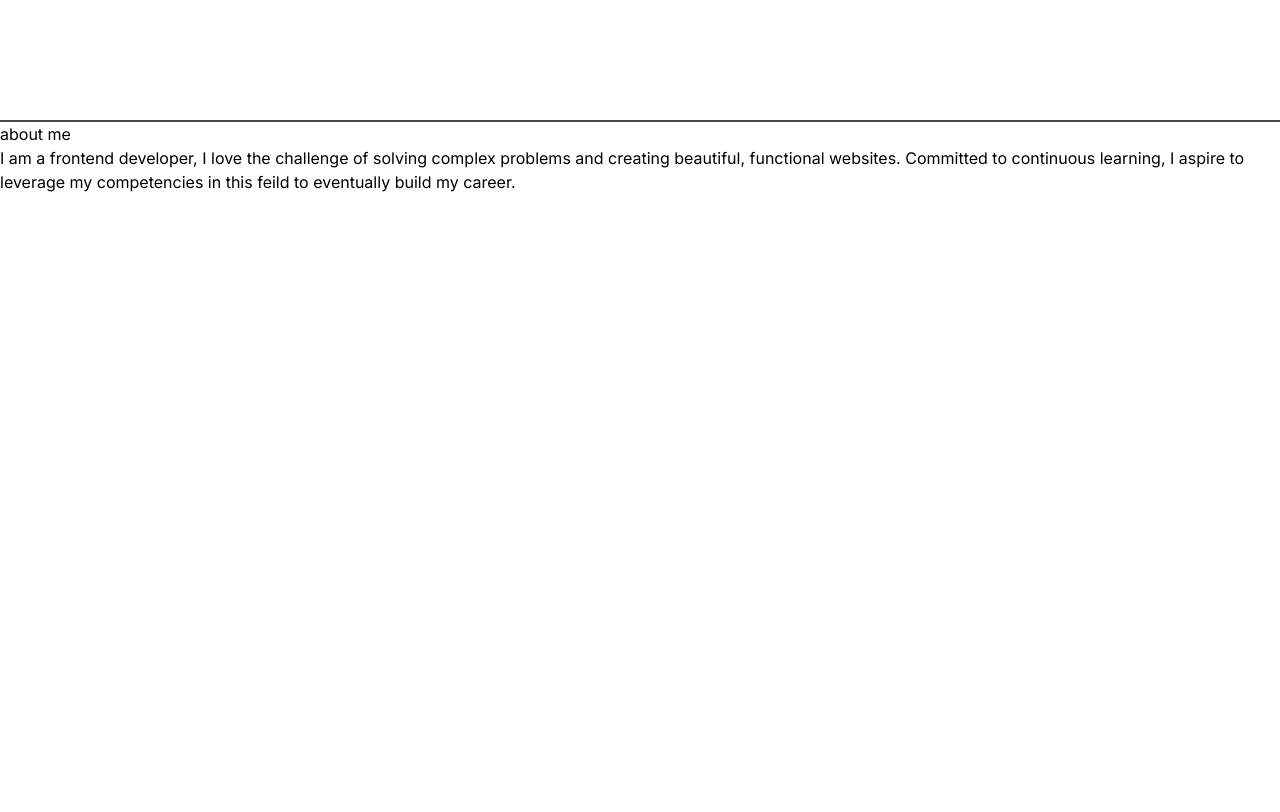
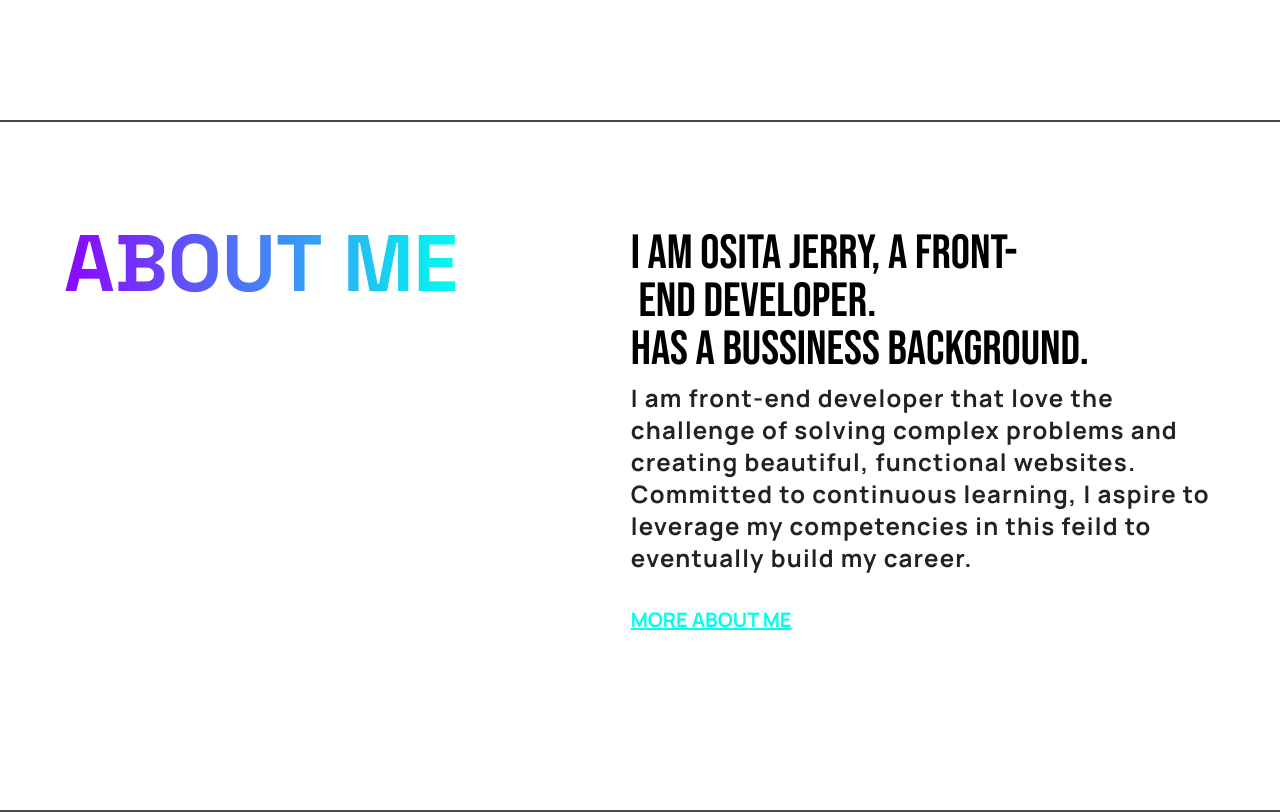
Before and after one commit to ossydimma/my-portfolio, a Next.js app: page / in a window 1280 px wide. Shown: the part 3060-3872 px from the top of the page. Before the commit the page ends 3254 px from the top, so only its background shows below. Built offline with nearby package versions, Linux system fonts and the light colour scheme.

Commit message:
working on about Home page

```diff
--- a/src/app/components/About.tsx
+++ b/src/app/components/About.tsx
@@ -1,10 +1,19 @@
+// import { Manrope, Bebas_Neue, Space_Grotesk } from "next/font/google";
+// import {  } from "./Works";
+import { SpaceGrotesk, manrope, bebasNeue} from "../page";
+
+// const SpaceGrotesk = Space_Grotesk({ subsets: ["latin"], weight: "700" });
  export const About = ()=> {
     return (
         <>
-        <div>
-            <h1>about me</h1>
-            <h3></h3>
-            <p>I am a frontend developer, I love the challenge of solving complex problems and creating beautiful, functional websites. Committed to continuous learning, I aspire to leverage my competencies in this feild to eventually build my career.</p>
+        <div className=" flex flex-col border-b-2 border-[#484848] justify-between gap-10 pt-16 pb-44 px-[5%] lg:gap-[15%] lg:pt-24 lg:flex-row">
+            <h1 className={` rev-heading-txt uppercase font-[400] text-[40px]  leading-[42px]  text-[#0a0a0a]  sm:text-[57px] sm:leading-[58px] md:text-[65px] md:leading-[65px] xl:text-[80px] xl:leading-[90px] dark:text-[#fff] ${SpaceGrotesk.className}`}>about&nbsp;me</h1>
+            <div className="mt-3">
+
+                <h3 className={`pb-2 font-semibold  text-[#000] text-2xl sm:text-3xl  md:text-4xl lg:text-5xl dark:text-white ${bebasNeue.className}`}>i am Osita Jerry, a&nbsp;front-&nbsp;end&nbsp;developer. <br/> Has a bussiness Background.</h3>
+                <p className={`  text-[#222] text-lg  tracking-wide pb-8  md:text-2xl md:tracking-wider dark:text-[#c7c7c7]  ${manrope.className}`}>I am front-end developer that love the challenge of solving complex problems and creating beautiful, functional websites. Committed to continuous learning, I aspire to leverage my competencies in this feild to eventually build my career.</p>
+                <a href="/" className={`uppercase text-[#00FDEE]  pb-3 underline transition-all duration-500 text-sm md:text-lg lg:text-xl  hover:opacity-50 hover:scale-110 dark:text-[#bb88e2] ${manrope.className}`} >more about me</a>
+            </div>
         </div>
         </>
     )
--- a/src/app/components/Works.tsx
+++ b/src/app/components/Works.tsx
@@ -10,19 +10,19 @@ import toDoImg from "https://i.postimg.cc/sD6QLyMh/new-To-Do-img.png";
 // import data from '../projects.json'
 
 const bebasNeue = Bebas_Neue({ weight: "400", subsets: ["latin"] });
-const manrope = Manrope({ subsets: ["latin"], weight: "700" });
+export const manrope = Manrope({ subsets: ["latin"], weight: "700" });
 const SpaceGrotesk = Space_Grotesk({ subsets: ["latin"], weight: "700" });
-interface dataType {
-  id: string;
-  image: string;
-  name: string;
-  descri: string;
-  stack: string;
-  year: string;
-  role: string;
-  codeLink: string;
-  webLink: string;
-}
+// interface dataType {
+//   id: string;
+//   image: string;
+//   name: string;
+//   descri: string;
+//   stack: string;
+//   year: string;
+//   role: string;
+//   codeLink: string;
+//   webLink: string;
+// }
 
 export const Works = () => {
   const data = [
--- a/src/app/globals.css
+++ b/src/app/globals.css
@@ -14,6 +14,7 @@
 
   --foreground-color: #ffa500;
   --Gradient-Heading : linear-gradient(90deg, #00FDEE -2.06%, #8F00FF 100%);
+  --rev-gradient-Heading: linear-gradient(90deg, #8F00FF -2.06%, #00FDEE  100%);
 }
 .text-shadow {
   text-shadow: 2px 1px 2px white;
@@ -87,7 +88,6 @@ label:after {
   transition: 0.3s;
 }
 #darkmode-toggle {
-
   width: 0;
   height: 0;
   visibility: hidden;
@@ -130,6 +130,12 @@ input:checked + label svg.moon {
 
 .heading-txt {
   background: var(--Gradient-Heading);
+  background-clip:  text;
+  -webkit-background-clip: text;
+  -webkit-text-fill-color: transparent;
+}
+.rev-heading-txt {
+  background: var(--rev-gradient-Heading);
   background-clip:  text;
   -webkit-background-clip: text;
   -webkit-text-fill-color: transparent;
--- a/src/app/page.tsx
+++ b/src/app/page.tsx
@@ -10,9 +10,9 @@ import { Works } from "./components/Works";
 import { About } from "./components/About";
 // import { bebasNeue } from './layout';
 
-const bebasNeue = Bebas_Neue({ weight: "400", subsets: ["latin"] });
-const manrope = Manrope({ subsets: ["latin"], weight: "700" });
-const SpaceGrotesk = Space_Grotesk({ subsets: ["latin"], weight: "700" }); //will be used later
+export const bebasNeue = Bebas_Neue({ weight: "400", subsets: ["latin"] });
+export const manrope = Manrope({ subsets: ["latin"], weight: "700" });
+export const SpaceGrotesk = Space_Grotesk({ subsets: ["latin"], weight: "700" }); //will be used later
 export default function Home() {
   // const { theme } = useContext(ThemeColor);
 
```
